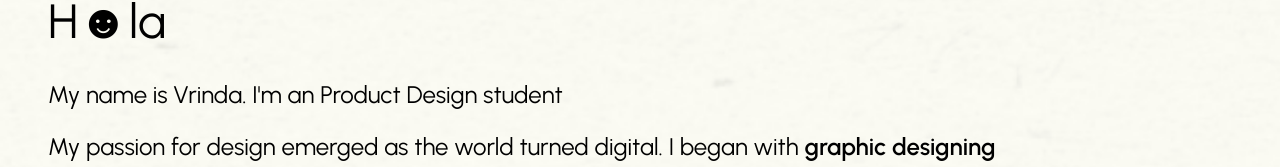
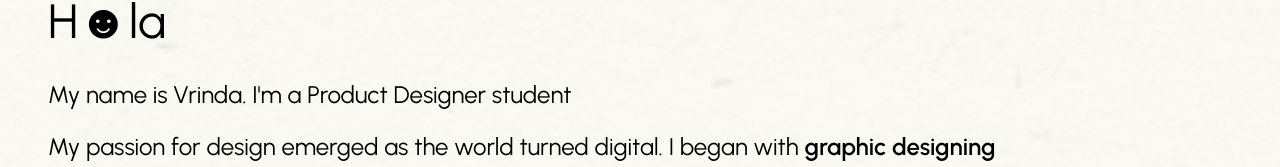
Before and after one commit to namankoolwal/Vrinda-Portfolio, a React (Vite) app: page /about-me in a window 1280 px wide. Shown: the part 113-280 px from the top of the page. Built offline with nearby package versions, Linux system fonts and the light colour scheme.

Commit message:
miner update

```diff
--- a/src/components/Aboutme.jsx
+++ b/src/components/Aboutme.jsx
@@ -28,7 +28,7 @@ function Aboutme() {
               ))}
             </h1>
             <p className="texts">
-              My name is Vrinda. I'm an Product Design student{" "}
+              My name is Vrinda. I'm a Product Designer student{" "}
             </p>
             <p className="texts md:text-balance">
               My passion for design emerged as the world turned digital. I began
```
